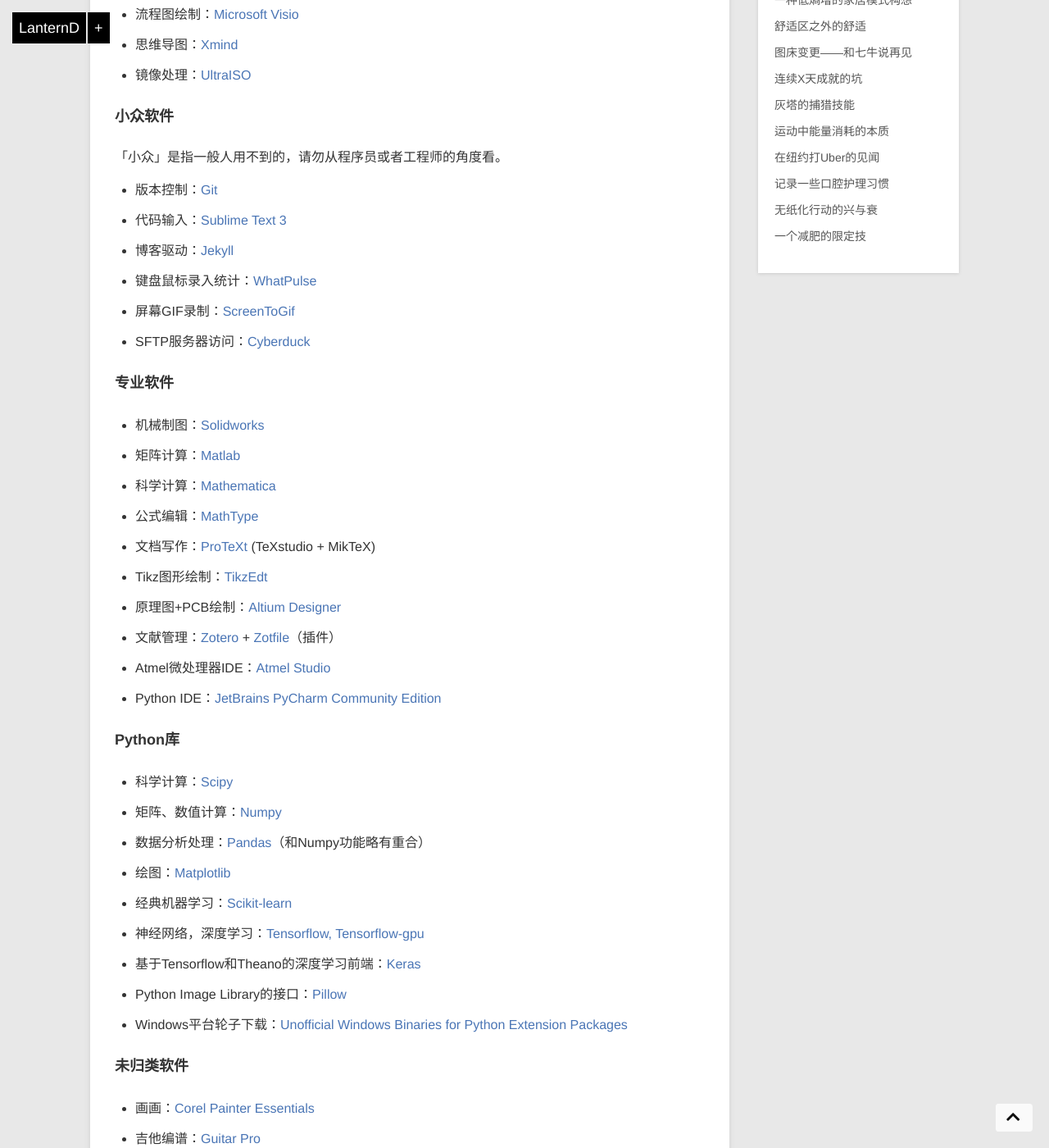
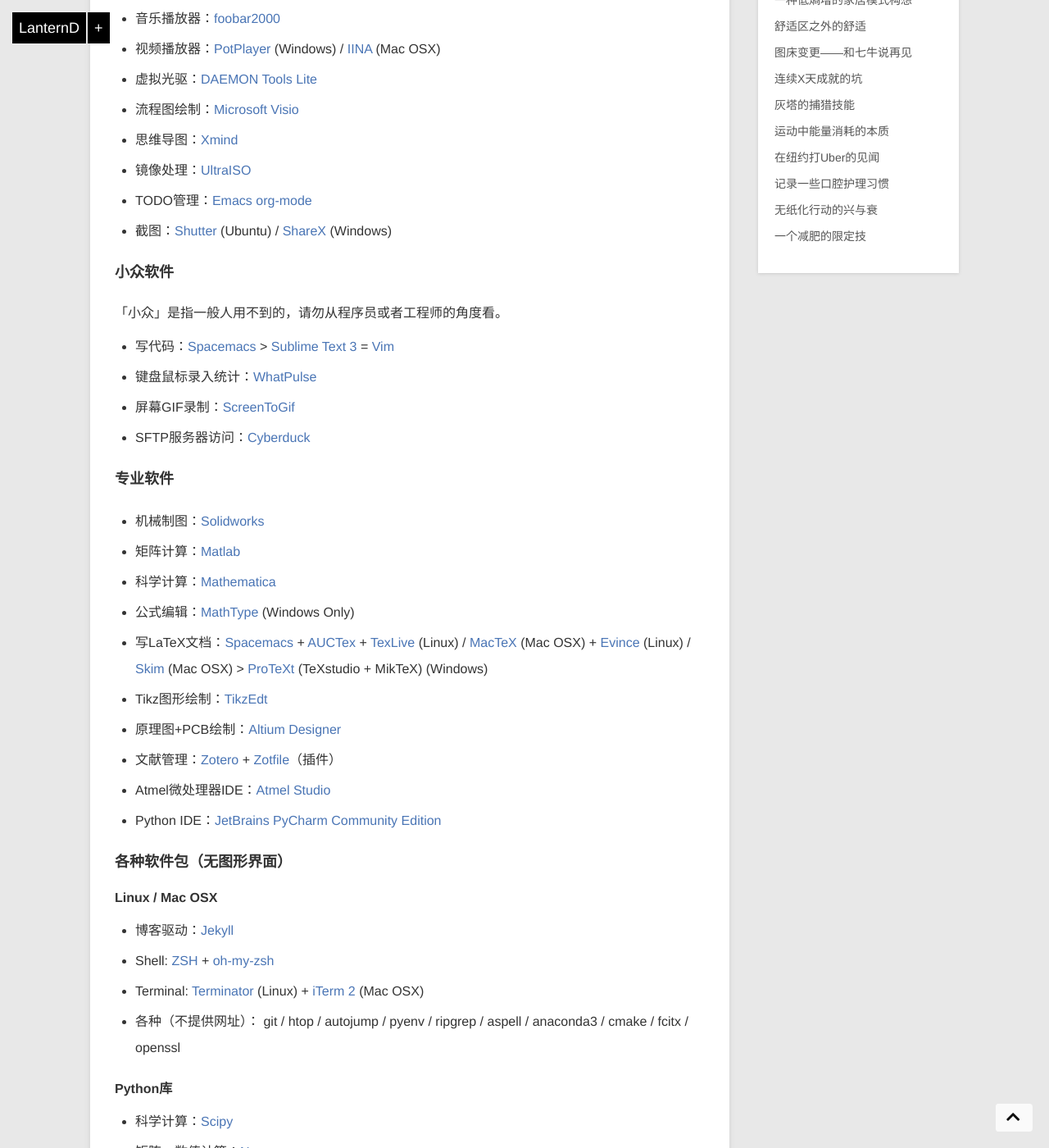
Before and after one commit to LanternD/lanternd.github.io, a Jekyll site: the page built from pages/software-recommendation.md, in a window 1280 px wide and 1400 px high, scrolled down 822 px. Shown: the whole window at 82% size. Built offline with Jekyll 4.4.1, drawn with Linux system fonts in a browser that asks for light colours; nearby versions of some CDN libraries; comment, search, counter and statistics services are not loaded; some of the changed text lies outside the part shown.

Commit message:
Update the software recommend page

```diff
--- a/pages/software-recommendation.md
+++ b/pages/software-recommendation.md
@@ -4,18 +4,19 @@ title: 软件及服务推荐页
 permalink: /software-recommendation/
 id: software-recommendation
 ---
+<br>
 
-这里记录各种我认为好用的软件或网络服务。另一个页面介绍我[推荐的硬件和装备](/stuff-recommendation/)。这两个都是非常个人口味的推荐列表，大部分东西我尝试过，但有的并没有，请谨慎围观谨慎使用，不为其他人的使用结果负责。
+　这里记录各种我认为好用的软件或网络服务。另一个页面介绍我[推荐的硬件和装备](/stuff-recommendation/)。这两个都是非常个人口味的推荐列表，大部分东西我尝试过，但有的并没有，请谨慎围观谨慎使用，不为其他人的使用结果负责。
 
-同一类东西一般只推荐一个。如果有两个说明他们可以互相补充，互不可替代。
+　同一类东西一般只推荐一个。如果有两个说明他们可以互相补充，互不可替代。不同操作系统可能会有不同的软件。
 
-这里不打算开评论功能。页面会长期、不定期更新。由于软件版本更新太快，这里将不做细致的追踪。
+　这里不打算开评论功能，若要留言可前往[Guestbook页面](../guestbook/)。页面会长期、不定期更新。由于软件版本更新太快，这里将不做版本的细致追踪。
 
 ------
 
 ### 常用软件
 
-- 浏览器：[Chrome](https://www.google.com/chrome/)
+- 浏览器：[Google Chrome](https://www.google.com/chrome/)
 - 图片浏览：[ACDSee Pro](http://www.acdsee.com/en/products)
 - 图片处理：[Adobe Lightroom](http://www.adobe.com/products/photoshop-lightroom.html)、[Adobe Photoshop](http://www.adobe.com/products/photoshop.html)（[Adobe Creative Cloud Photography](http://www.adobe.com/creativecloud/photography.html)）
 - 视频处理：[Adobe Premiere](http://www.adobe.com/products/premiere.html)、[iMovie](https://itunes.apple.com/us/app/imovie/id377298193?mt=8)
@@ -23,19 +24,19 @@ id: software-recommendation
 - 音乐管理：[iTunes](http://www.apple.com/itunes/)
 - PDF阅读：[Adobe Acrobat](https://acrobat.adobe.com/us/en/)
 - 音乐播放器：[foobar2000](https://www.foobar2000.org/)
-- 视频播放器：[PotPlayer](https://potplayer.daum.net/)
+- 视频播放器：[PotPlayer](https://potplayer.daum.net/) (Windows) / [IINA](https://iina.io/) (Mac OSX)
 - 虚拟光驱：[DAEMON Tools Lite](http://www.daemon-tools.cc/downloads)
 - 流程图绘制：[Microsoft Visio](https://products.office.com/en-us/visio/flowchart-software)
 - 思维导图：[Xmind](http://www.xmind.net/)
 - 镜像处理：[UltraISO](https://www.ezbsystems.com/ultraiso/)
+- TODO管理：[Emacs org-mode](https://orgmode.org/)
+- 截图：[Shutter](https://launchpad.net/shutter) (Ubuntu) / [ShareX](https://getsharex.com/) (Windows)
 
 ### 小众软件
 
 「小众」是指一般人用不到的，请勿从程序员或者工程师的角度看。
 
-- 版本控制：[Git](https://git-scm.com/)
-- 代码输入：[Sublime Text 3](https://www.sublimetext.com/3)
-- 博客驱动：[Jekyll](https://jekyllrb.com/)
+- 写代码：[Spacemacs](http://spacemacs.org) > [Sublime Text 3](https://www.sublimetext.com/3) = [Vim](https://github.com/macvim-dev/macvim)
 - 键盘鼠标录入统计：[WhatPulse](https://whatpulse.org/)
 - 屏幕GIF录制：[ScreenToGif](https://screentogif.codeplex.com/)
 - SFTP服务器访问：[Cyberduck](https://cyberduck.io/?l=en)
@@ -45,42 +46,53 @@ id: software-recommendation
 - 机械制图：[Solidworks](http://www.solidworks.com/)
 - 矩阵计算：[Matlab](http://www.mathworks.com/products/matlab/)
 - 科学计算：[Mathematica](https://www.wolfram.com/mathematica/)
-- 公式编辑：[MathType](http://www.dessci.com/en/products/mathtype/)
-- 文档写作：[ProTeXt](https://www.tug.org/protext/) (TeXstudio + MikTeX)
+- 公式编辑：[MathType](http://www.dessci.com/en/products/mathtype/) (Windows Only)
+- 写LaTeX文档：[Spacemacs](http://spacemacs.org) + [AUCTex](https://www.gnu.org/software/auctex/) + [TexLive](https://tug.org/texlive/) (Linux) / [MacTeX](https://tug.org/mactex/) (Mac OSX) + [Evince](https://wiki.gnome.org/Apps/Evince) (Linux) / [Skim](https://skim-app.sourceforge.io/) (Mac OSX) > [ProTeXt](https://www.tug.org/protext/) (TeXstudio + MikTeX) (Windows)
 - Tikz图形绘制：[TikzEdt](http://www.tikzedt.org/)
 - 原理图+PCB绘制：[Altium Designer](http://www.altium.com/altium-designer/overview)
 - 文献管理：[Zotero](https://www.zotero.org/) + [Zotfile](http://zotfile.com/)（插件）
 - Atmel微处理器IDE：[Atmel Studio](http://www.atmel.com/tools/atmelstudio.aspx)
 - Python IDE：[JetBrains PyCharm Community Edition](https://www.jetbrains.com/pycharm/download/)
 
-### Python库
+### 各种软件包（无图形界面）
+
+#### Linux / Mac OSX
+
+- 博客驱动：[Jekyll](https://jekyllrb.com/)
+- Shell: [ZSH](https://www.zsh.org/) + [oh-my-zsh](https://ohmyz.sh/)
+- Terminal: [Terminator](https://launchpad.net/terminator) (Linux) + [iTerm 2](https://www.iterm2.com/) (Mac OSX)
+- 各种（不提供网址）： git / htop / autojump / pyenv / ripgrep / aspell / anaconda3 / cmake / fcitx / openssl
+
+#### Python库
 
 - 科学计算：[Scipy](https://scipy.org/)
 - 矩阵、数值计算：[Numpy](http://www.numpy.org/)
 - 数据分析处理：[Pandas](http://pandas.pydata.org/)（和Numpy功能略有重合）
-- 绘图：[Matplotlib](https://matplotlib.org/)
+- 绘图：[Matplotlib](https://matplotlib.org/), [Seaborn](https://seaborn.pydata.org/)
 - 经典机器学习：[Scikit-learn](http://scikit-learn.org/stable/)
-- 神经网络，深度学习：[Tensorflow, Tensorflow-gpu](https://www.tensorflow.org/)
-- 基于Tensorflow和Theano的深度学习前端：[Keras](https://keras.io/)
+- 神经网络，深度学习：[Tensorflow](https://www.tensorflow.org/)
+- 深度学习「前端」：[Keras](https://keras.io/)
 - Python Image Library的接口：[Pillow](https://python-pillow.org/)
-- Windows平台轮子下载：[Unofficial Windows Binaries for Python Extension Packages](http://www.lfd.uci.edu/~gohlke/pythonlibs/)
 
-### 未归类软件
+### 艺术创作类
 
-- 画画：[Corel Painter Essentials](http://www.painterartist.com/en/product/painter-essentials/)
+- 数位板画画：[Corel Painter Essentials](http://www.painterartist.com/en/product/painter-essentials/) ≈ [Adobe Photoshop](http://www.adobe.com/products/photoshop.html)
 - 吉他编谱：[Guitar Pro](https://www.guitar-pro.com/en/index.php)
 - 歌曲自动标签：[MusicBrainz Picard](https://picard.musicbrainz.org/), [MP3TAG](http://www.mp3tag.de/en/)
 - 音感训练：[EarMaster Pro](https://www.earmaster.com/)
 
 ### 网络服务
 
+　需联网才可使用。
+
 - 搜索引擎：[Google](https://www.google.com/webhp?hl=en)
-- 音乐站点：[网易云音乐](http://music.163.com/)
 - 视频站点：[YouTube](https://www.youtube.com/)
-- 网盘：[Dropbox](https://www.dropbox.com/) ≈ [Google Drive](https://drive.google.com) > [One Drive](https://onedrive.live.com/)
-- 知识库管理：[Evernote](https://evernote.com/?var=1)
+- 地图：[Google Maps](https://www.google.com/maps)，[高德地图](https://www.amap.com)
+- 网盘：[Dropbox](https://www.dropbox.com/) > [坚果云](https://jianguoyun.com) > [Google Drive](https://drive.google.com) > [One Drive](https://onedrive.live.com/)
+- 团队协作即时通讯：[Slack](https://slack.com)
+- 知识库&笔记管理：[Evernote](https://evernote.com/?var=1)
 - Markdown书写：[StackEdit](https://stackedit.io/)
-- 版本控制：[Github](https://github.com/)
+- 版本控制：[Github](https://github.com/) > [Gitlab](https://gitlab.com)
 - 在线LaTeX编辑：[Overleaf](https://www.overleaf.com) > [ShareLaTeX](https://www.sharelatex.com/)
 - 网络相册：[flickr](https://www.flickr.com/)
 - 图片分享社区：[500px](https://500px.com/)
```
Also changed, not shown: other parts of pages/software-recommendation.md (+5 -0 lines), blog/_posts/2019-04-06-a-short-story-of-traffic-rule-violation.md (+2 -2 lines).
